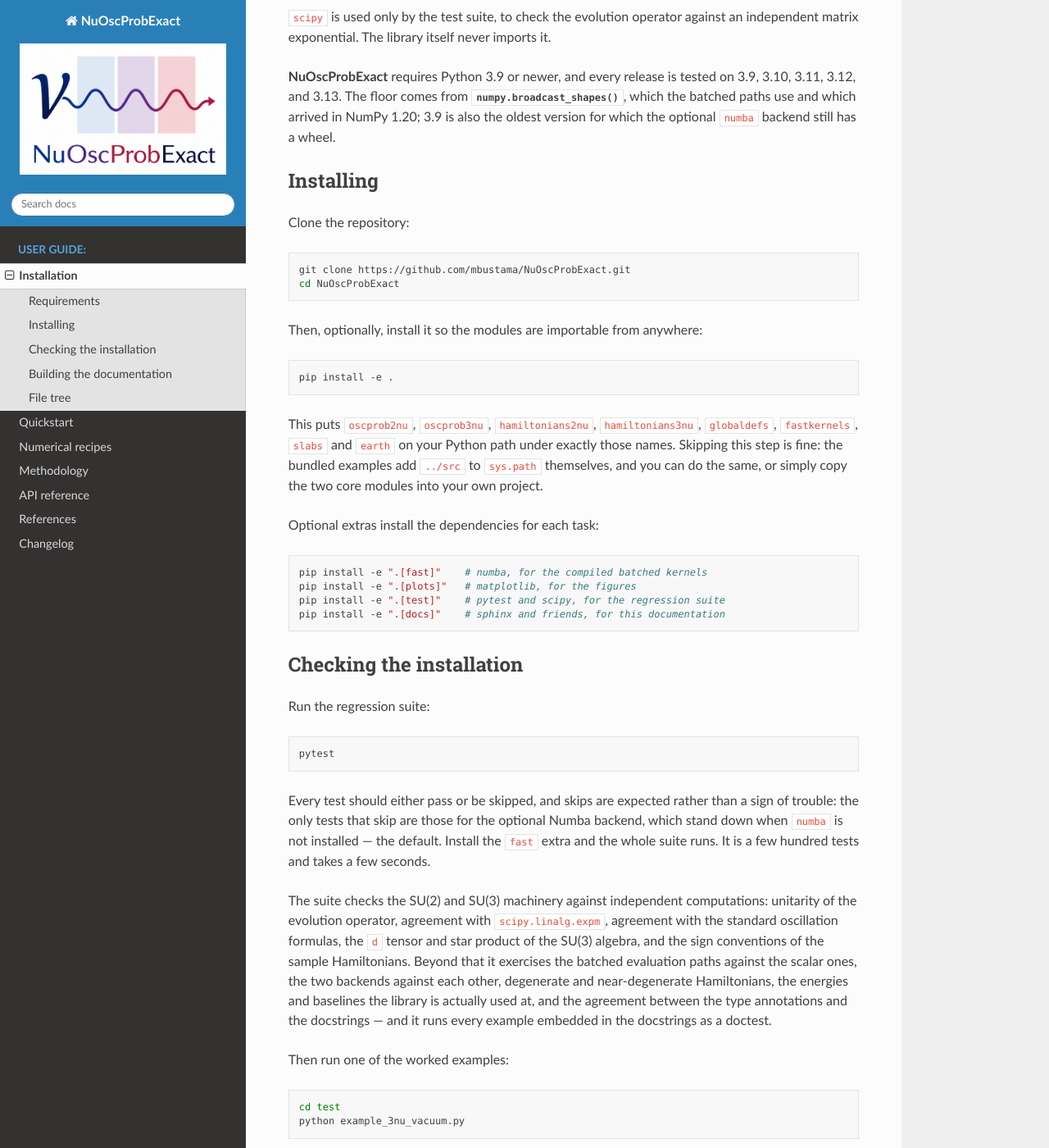
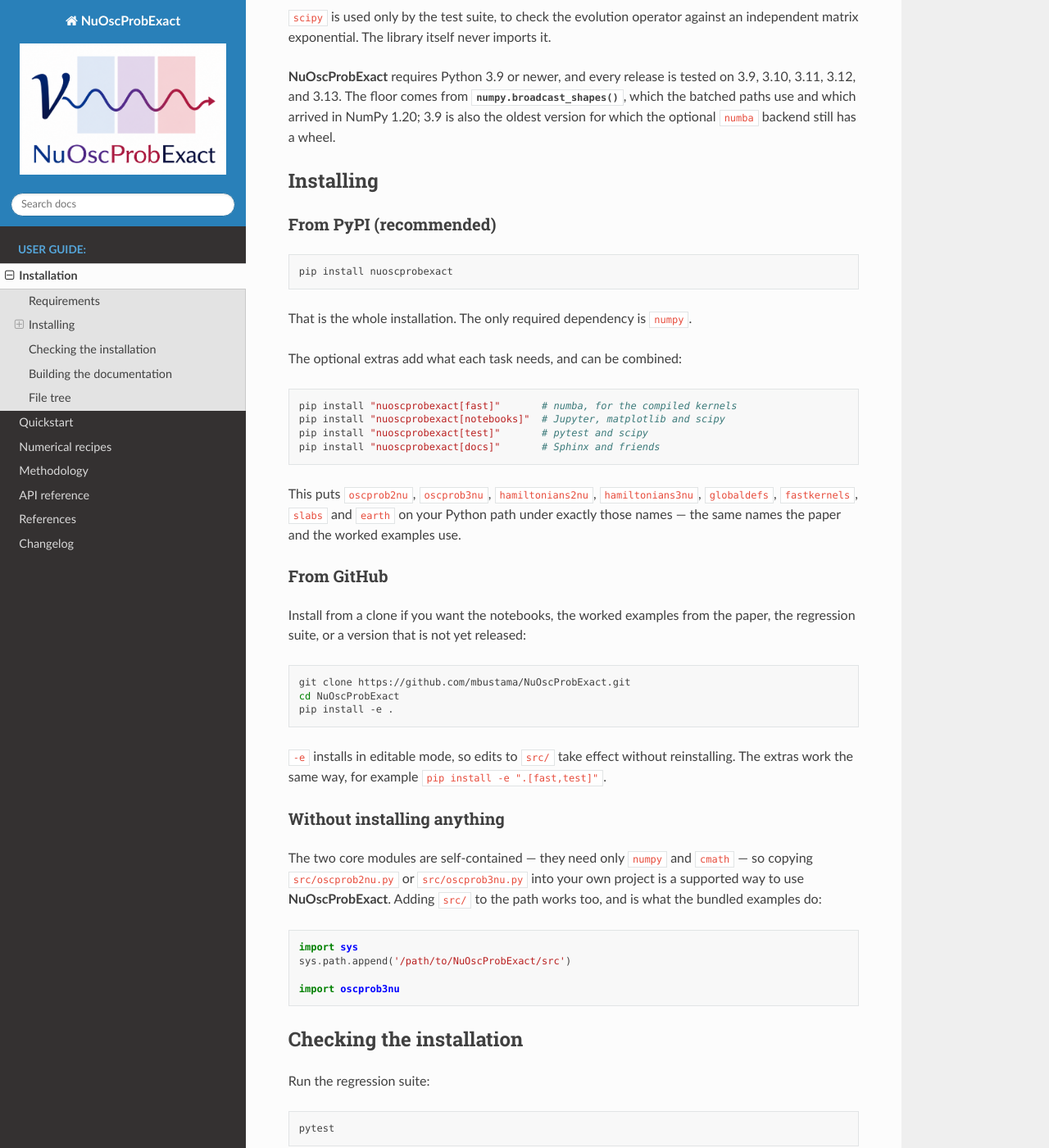
Before and after one commit to mbustama/NuOscProbExact, a Sphinx documentation site: the page built from docs/source/installation.rst, in a window 1280 px wide and 1400 px high, scrolled down 565 px. Shown: the whole window at 82% size. Built offline with Sphinx 7.4.7 and the Read the Docs theme 3.1.0, drawn with Linux system fonts in a browser that asks for light colours.

Commit message:
Lead with pip install, and keep the clone for those who need it
Cloning the repository was the only installation route described, which
put the ordinary case -- somebody who wants to use the library rather
than work on it -- at the end of the longest set of instructions, behind
a ninety-line file tree.

Three routes now, in the order most people need them:

  From PyPI          pip install nuoscprobexact
  From GitHub        clone, then pip install -e .
  Without installing copy a module, or add src/ to sys.path

The clone is still documented and still the right choice for the
notebooks, the worked examples from the paper, the regression suite, or
a version that is not yet released; the file tree moved under it, where
it belongs. The third route is kept because it is genuinely supported
rather than a fallback: the two core modules need only numpy and cmath,
and copying one into a project is what the paper assumes.

The extras are now shown in their installed form,
`pip install "nuoscprobexact[fast]"`, rather than only the editable
`pip install -e ".[fast]"`, and the list is checked against what
pyproject actually declares -- the docs were still offering a `plots`
extra that was removed in 1.8.1.

One thing this does not change: `pip install nuoscprobexact` does not
work yet. Nothing has been published, and `pypi.org/pypi/nuoscprobexact`
still returns 404. The instructions describe the intended state, and
publishing is what makes them true; the changelog entry says so plainly
rather than leaving a reader to discover it at a prompt.

```diff
--- a/docs/source/index.rst
+++ b/docs/source/index.rst
@@ -200,6 +200,12 @@ Getting started
 
 .. code-block:: shell
 
+   pip install nuoscprobexact
+
+or, for a clone with the notebooks, the worked examples and the test suite:
+
+.. code-block:: shell
+
    git clone https://github.com/mbustama/NuOscProbExact.git
    cd NuOscProbExact
    pip install -e .
--- a/docs/source/installation.rst
+++ b/docs/source/installation.rst
@@ -42,33 +42,59 @@ backend still has a wheel.
 Installing
 ----------
 
-Clone the repository:
+From PyPI (recommended)
+^^^^^^^^^^^^^^^^^^^^^^^
+
+.. code-block:: shell
+
+   pip install nuoscprobexact
+
+That is the whole installation.  The only required dependency is ``numpy``.
+
+The optional extras add what each task needs, and can be combined:
+
+.. code-block:: shell
+
+   pip install "nuoscprobexact[fast]"       # numba, for the compiled kernels
+   pip install "nuoscprobexact[notebooks]"  # Jupyter, matplotlib and scipy
+   pip install "nuoscprobexact[test]"       # pytest and scipy
+   pip install "nuoscprobexact[docs]"       # Sphinx and friends
+
+This puts ``oscprob2nu``, ``oscprob3nu``, ``hamiltonians2nu``,
+``hamiltonians3nu``, ``globaldefs``, ``fastkernels``, ``slabs`` and ``earth``
+on your Python path under exactly those names --- the same names the paper and
+the worked examples use.
+
+From GitHub
+^^^^^^^^^^^
+
+Install from a clone if you want the notebooks, the worked examples from the
+paper, the regression suite, or a version that is not yet released:
 
 .. code-block:: shell
 
    git clone https://github.com/mbustama/NuOscProbExact.git
    cd NuOscProbExact
-
-Then, optionally, install it so the modules are importable from anywhere:
-
-.. code-block:: shell
-
    pip install -e .
 
-This puts ``oscprob2nu``, ``oscprob3nu``, ``hamiltonians2nu``,
-``hamiltonians3nu``, ``globaldefs``, ``fastkernels``, ``slabs`` and ``earth``
-on your Python path under exactly those names.  Skipping this step is fine: the bundled examples add ``../src`` to
-``sys.path`` themselves, and you can do the same, or simply copy the two core
-modules into your own project.
+``-e`` installs in editable mode, so edits to ``src/`` take effect without
+reinstalling.  The extras work the same way, for example
+``pip install -e ".[fast,test]"``.
 
-Optional extras install the dependencies for each task:
+Without installing anything
+^^^^^^^^^^^^^^^^^^^^^^^^^^^
 
-.. code-block:: shell
+The two core modules are self-contained --- they need only ``numpy`` and
+``cmath`` --- so copying ``src/oscprob2nu.py`` or ``src/oscprob3nu.py`` into
+your own project is a supported way to use **NuOscProbExact**.  Adding
+``src/`` to the path works too, and is what the bundled examples do:
 
-   pip install -e ".[fast]"    # numba, for the compiled batched kernels
-   pip install -e ".[plots]"   # matplotlib, for the figures
-   pip install -e ".[test]"    # pytest and scipy, for the regression suite
-   pip install -e ".[docs]"    # sphinx and friends, for this documentation
+.. code-block:: python
+
+   import sys
+   sys.path.append('/path/to/NuOscProbExact/src')
+
+   import oscprob3nu
 
 Checking the installation
 -------------------------
```
Also changed, not shown: README.md (+158 -118 lines).
